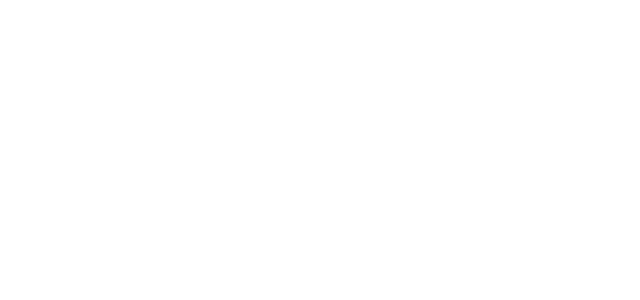
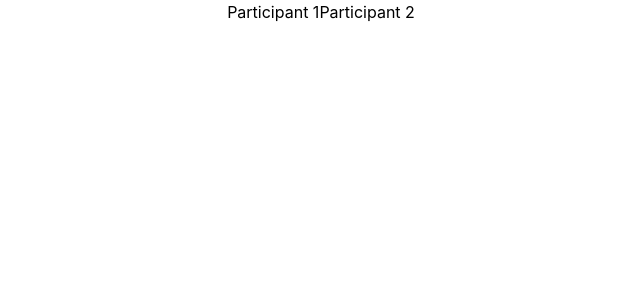
Before and after one commit to obakeng-develops/videochat-fastapi-next, a Next.js app in the folder client/: page /room in a window 1280 px wide. Shown: the top 300 px of the page, without its empty margins (319-959 px from the left). Built offline with nearby package versions, Linux system fonts and the light colour scheme.

Commit message:
Centered div wrapper

```diff
--- a/client/pages/room.tsx
+++ b/client/pages/room.tsx
@@ -1,12 +1,12 @@
 function Room() {
   return (
     <>
-    <div>
+    <div className="flex justify-center items-center">
         <div>
-
+            Participant 1
         </div>
         <div>
-
+            Participant 2
         </div>
     </div>
     </>
```
